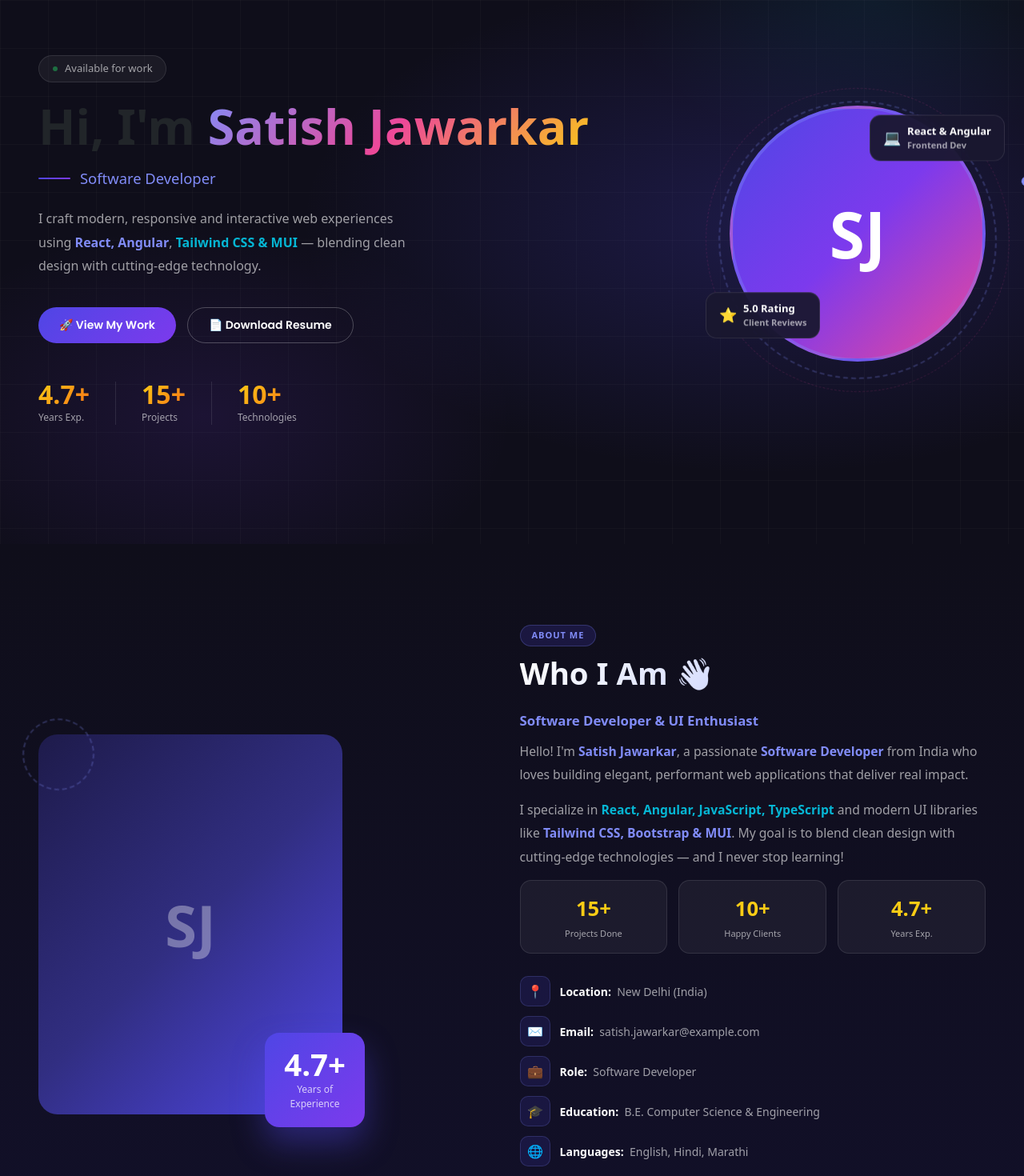
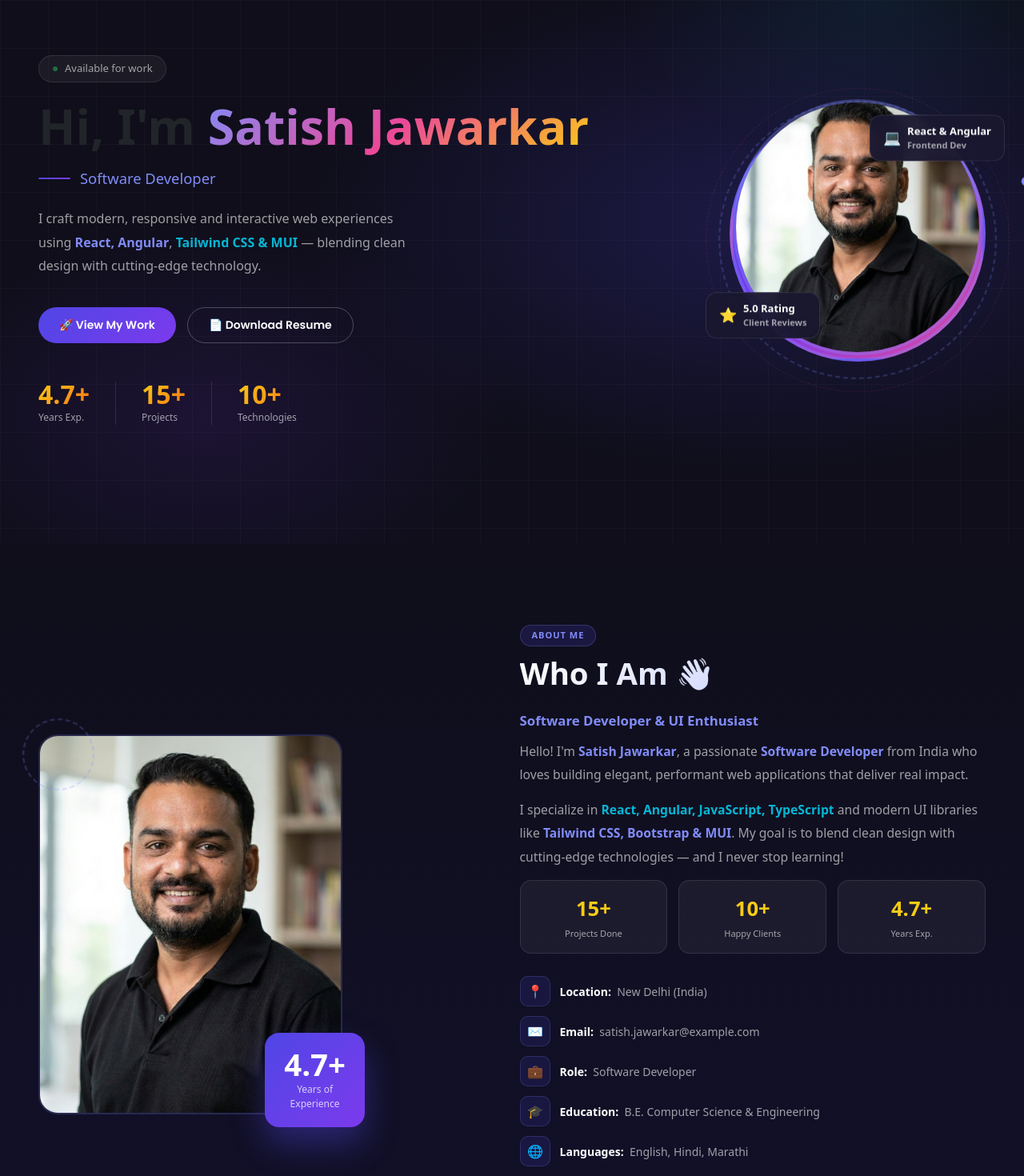
Before and after one commit to satishjawarkar/My-portfolio-, a React (Vite) app: page / in a window 1280 px wide. Shown: the part 120-1590 px from the top of the page at 80% size. Built offline with nearby package versions, Linux system fonts and the light colour scheme.

Commit message:
update profile photo

```diff
--- a/src/component/AboutSection.jsx
+++ b/src/component/AboutSection.jsx
@@ -1,5 +1,5 @@
 import React from "react";
-// import profileImg from "../assets/Photos.jpg";
+import profileImg from "../assets/Photos.png";
 
 const AboutSection = () => {
   return (
@@ -8,14 +8,11 @@ const AboutSection = () => {
         {/* LEFT - Image */}
         <div className="about-img-side">
           <div className="about-img-frame">
-            <div className="about-decor-circle" />
-
-            {/* Replace with real image when available:
-                <div className="about-img-main">
-                  <img src={profileImg} alt="Satish Jawarkar" />
-                </div>
-            */}
-            <div className="about-img-placeholder">SJ</div>
+            <div className="about-decor-circle"></div>
+            {/* Replace with real image when available: */}
+            <div className="about-img-main">
+              <img src={profileImg} alt="Satish Jawarkar" />
+            </div>
 
             {/* Floating experience card */}
             <div className="about-float-card">
--- a/src/component/HeroSection.jsx
+++ b/src/component/HeroSection.jsx
@@ -1,5 +1,5 @@
 import React from "react";
-// import profileImg from "../assets/Photos.jpg"; // Uncomment when image is available
+import profileImg from "../assets/Photos.png"; // Uncomment when image is available
 
 const HeroSection = () => {
   return (
@@ -76,7 +76,14 @@ const HeroSection = () => {
 
             {/* Replace avatar-placeholder with <img> when you have the photo:
                 <img src={profileImg} alt="Satish Jawarkar" className="avatar-circle" /> */}
-            <div className="avatar-placeholder">SJ</div>
+            <div className="avatar-placeholder">
+              {/* SJ{" "} */}
+              <img
+                src={profileImg}
+                alt="Satish Jawarkar"
+                className="avatar-circle"
+              />
+            </div>
 
             {/* Floating Badges */}
             <div className="hero-badge badge-top">
```
Also changed, not shown: src/assets/Photos.png (added), src/assets/ssss.jpg (renamed from src/assets/Photos.jpg).
